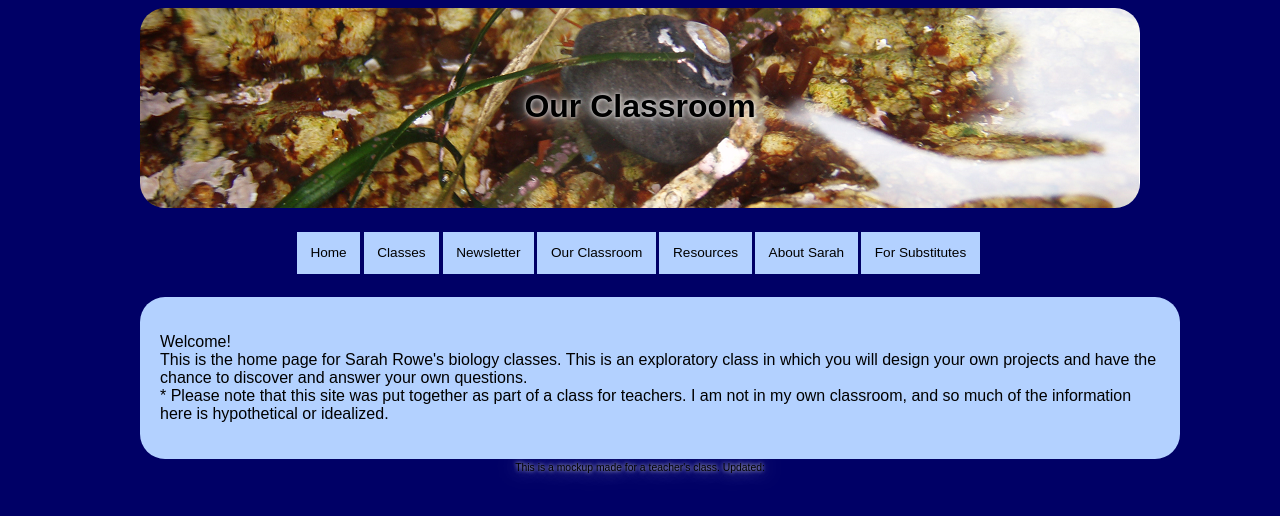
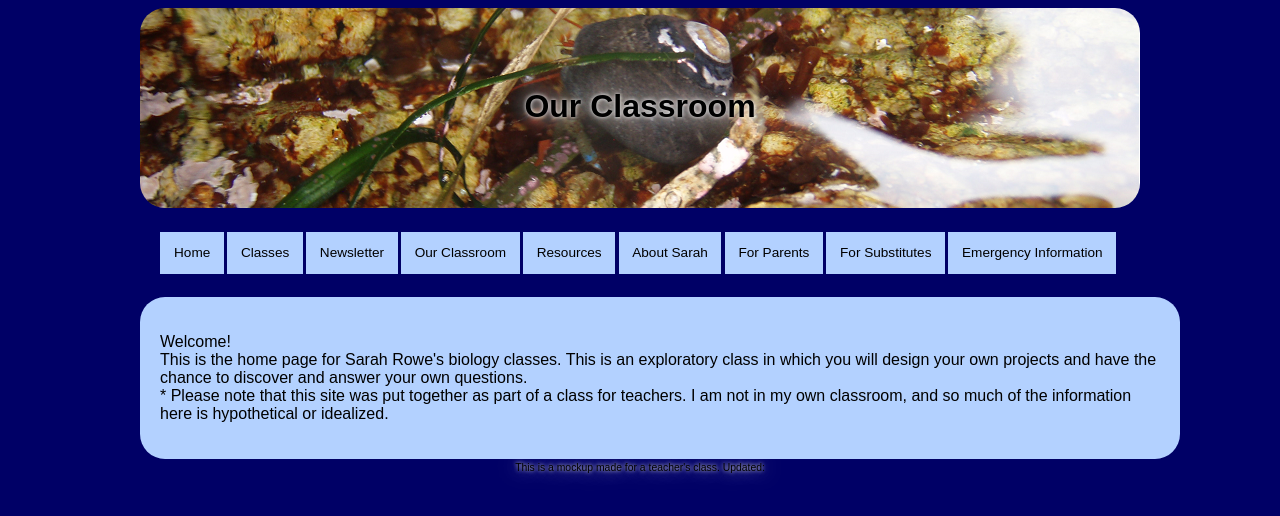
Before and after one commit to SReduc/SReduc.github.io, a Jekyll site: the page built from index.html, in a window 1280 px wide. Shown: the top 516 px of the page. Built offline with Jekyll 4.4.1, drawn with Linux system fonts in a browser that asks for light colours.

Commit message:
Update default.html

```diff
--- a/_layouts/default.html
+++ b/_layouts/default.html
@@ -17,9 +17,9 @@
 			    <ul>
 					<li><a class="item" href="biologyclass.html">Biology</a>
 						<ul>
-					<li><a class="item" href="periodA.html">Period A</a></li>
-				</ul>
-				    </li>
+						<li><a class="item" href="periodA.html">Period A</a></li>
+						</ul>
+				        </li>
 				</ul>
 			</li><li>&nbsp;</li>
 		    <li><a class="item" href="newsletter.html">Newsletter</a></li><li>&nbsp;</li>
@@ -35,7 +35,9 @@
 				<ul>
 					<li> <a class="item" href="phil.html">Teaching Philosophy</a></li>
 				</ul></li><li>&nbsp;</li>
+		    <li><a class="item" href="parents.html">For Parents</a></li><li>&nbsp;</li>
 		    <li><a class="item" href="subs.html">For Substitutes</a></li><li>&nbsp;</li>
+		    <li><a class="item" href="emergencyinfo.html">Emergency Information</a></li><li>&nbsp;</li>
 		</ul>
     		</div>
 	<div id="content">
```
